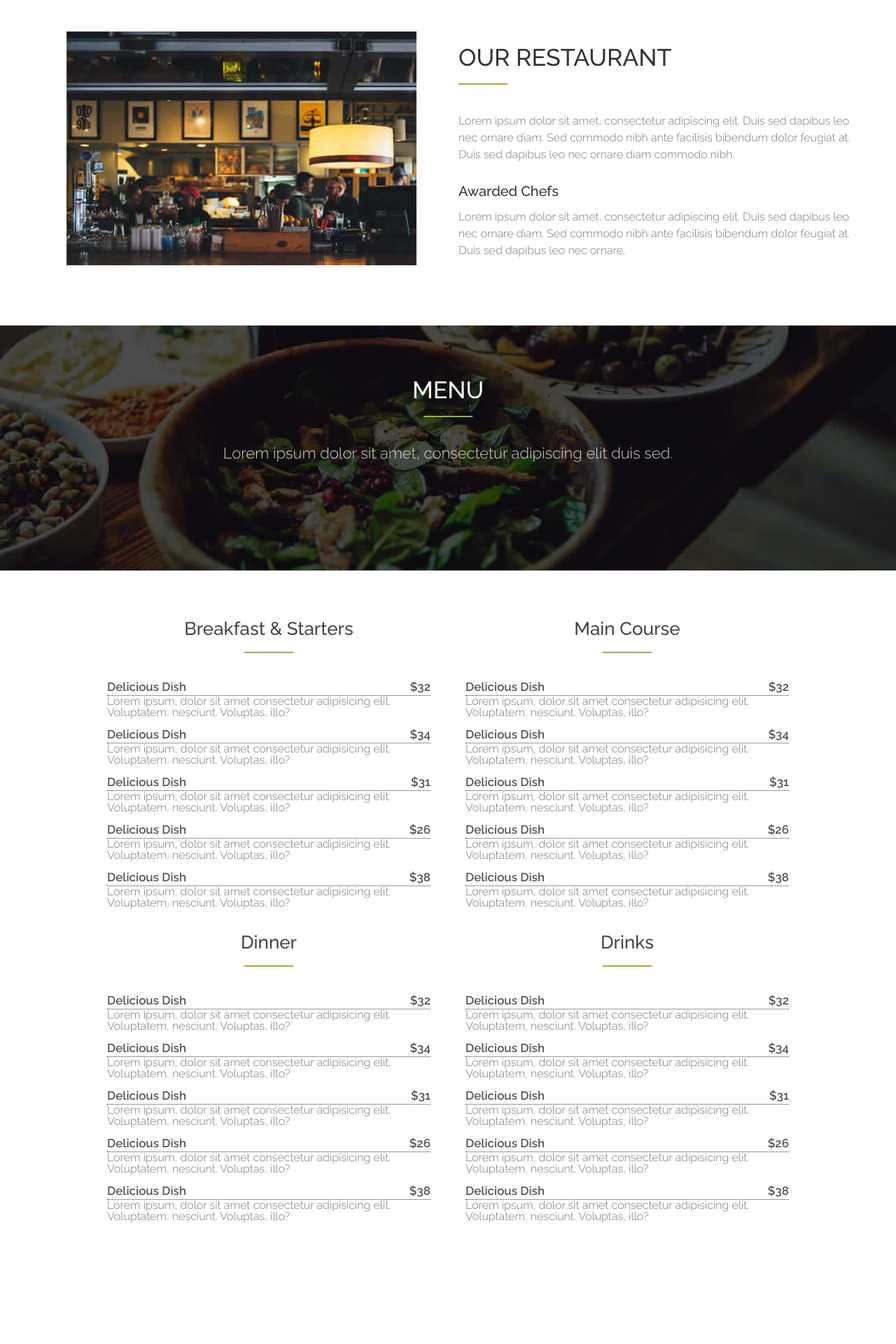
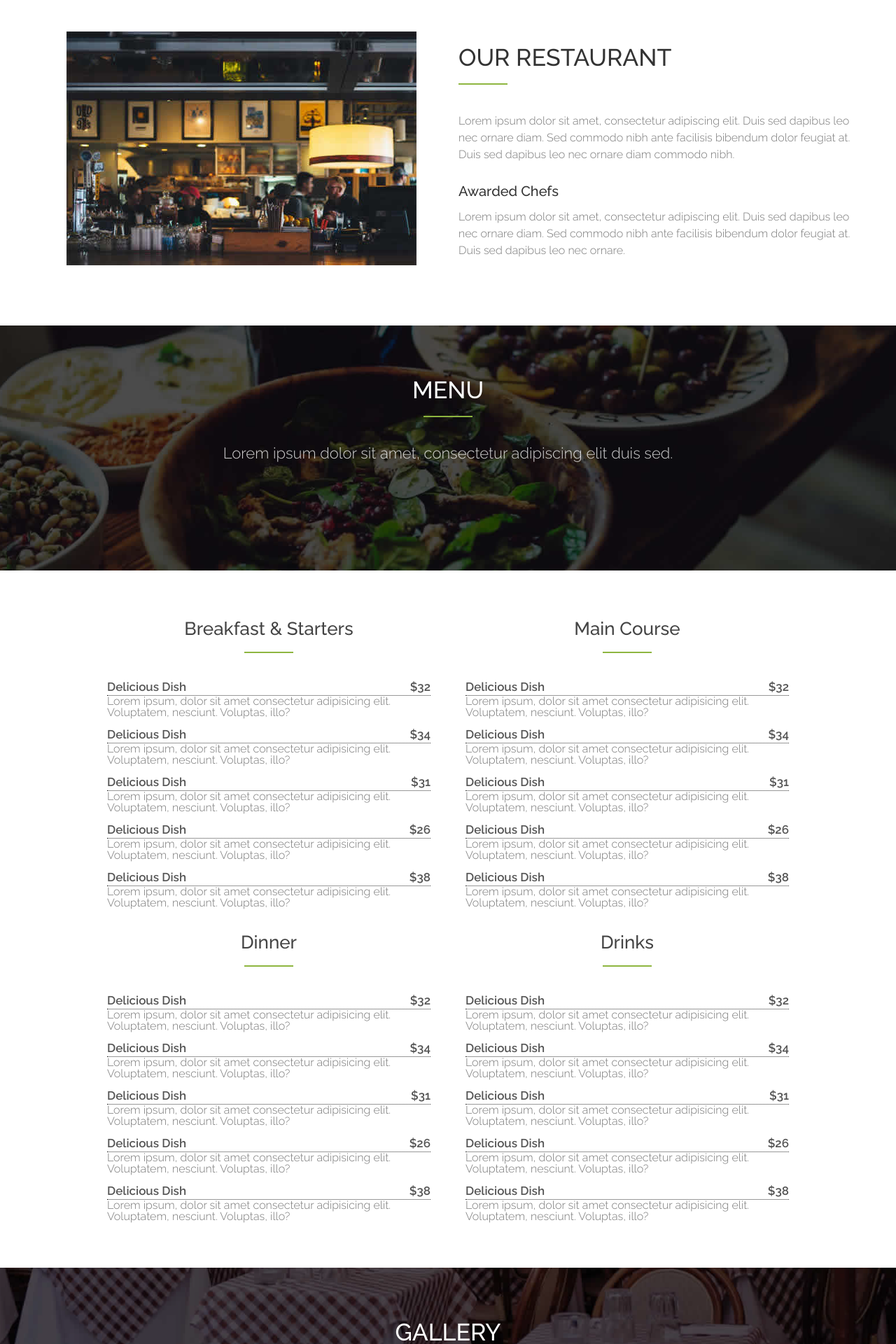
Before and after one commit to m8601/react_exercies_2, a React (Create React App) app: page / in a window 1280 px wide. Shown: the part 820-2740 px from the top of the page at 70% size. Before the commit the page ends 2631 px from the top, so only its background shows below. Built offline with nearby package versions, Linux system fonts and the light colour scheme.

Commit message:
Refactor MenuHeader into ParallaxHeader

```diff
--- a/src/App.js
+++ b/src/App.js
@@ -3,10 +3,12 @@ import React, { Component } from 'react';
 import NavMenu from './NavMenu';
 import Header from './Header';
 import About from './About';
-import MenuHeader from './MenuHeader';
+import ParallaxHeader from './ParallaxHeader';
 import Menu from './Menu';
 
 import './App.css';
+import bgMenu from './img/menu-bg.jpg';
+import bgGallery from './img/gallery-bg.jpg';
 
 const dishes = [
   {
@@ -64,8 +66,9 @@ class App extends Component {
         <NavMenu linkClicked={this.handleLinkClick} toggleMenu={this.handleToggleMenu} isOpen={this.state.menuOpen}/>
         <Header/>
         <About/>
-        <MenuHeader/>
+        <ParallaxHeader bg={bgMenu} title={'Menu'}/>
         <Menu dishes={dishes}/>
+        <ParallaxHeader bg={bgGallery} title={'Gallery'}/>
       </div>
     );
   }
--- a/src/MenuHeader.js
+++ b/src/ParallaxHeader.js
@@ -2,9 +2,9 @@ import React from 'react';
 import './MenuHeader.css';
 import { Parallax } from 'react-parallax';
 
-import bg from './img/menu-bg.jpg'
 
-const MenuHeader = (props) => {
+
+const ParallaxHeader = ({bg, title}) => {
   return (
     <div className="MenuHeader">
       <Parallax
@@ -13,7 +13,7 @@ const MenuHeader = (props) => {
         strength={700}
       >
         <div className="MenuHeader__content">
-          <h1>Menu</h1>
+          <h1>{title}</h1>
           <hr/>
           <p>Lorem ipsum dolor sit amet, consectetur adipiscing elit duis sed.</p>
         </div>
@@ -22,4 +22,4 @@ const MenuHeader = (props) => {
   );
 }
 
-export default MenuHeader;
+export default ParallaxHeader;
```
